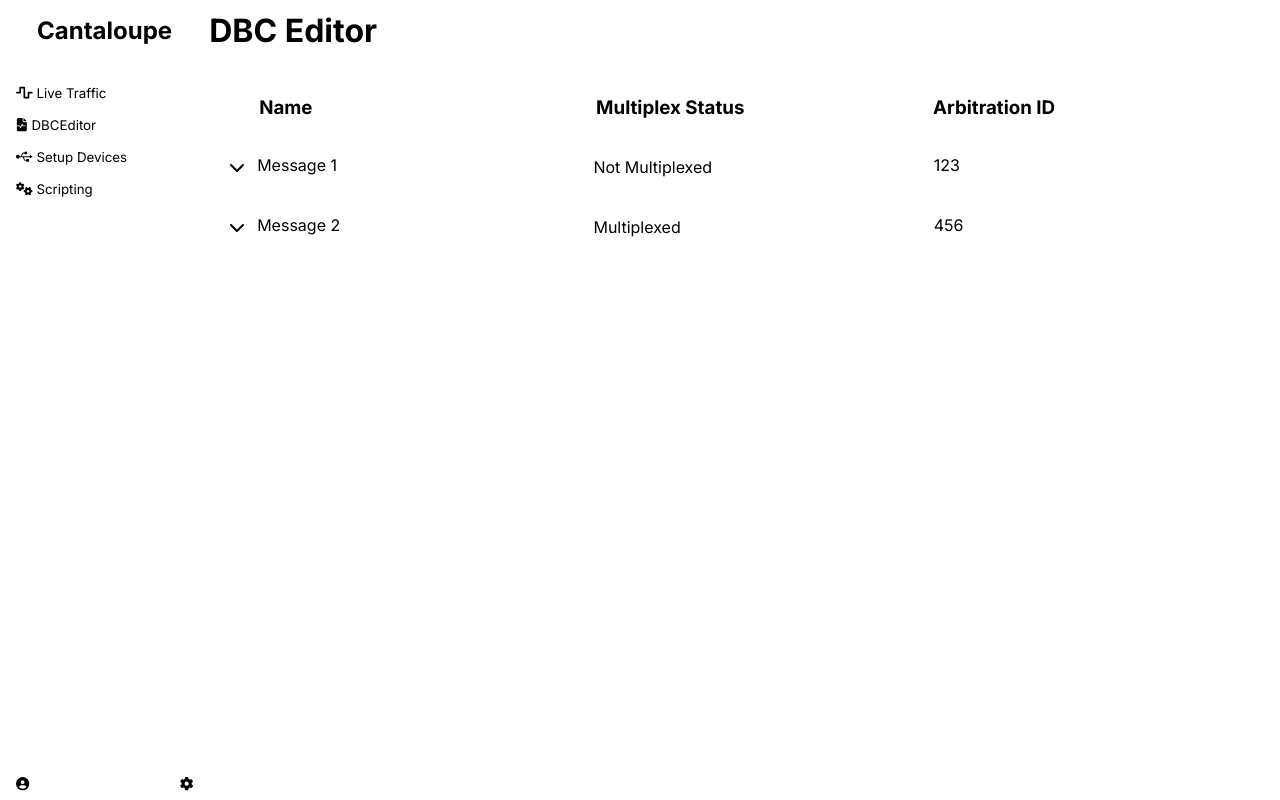
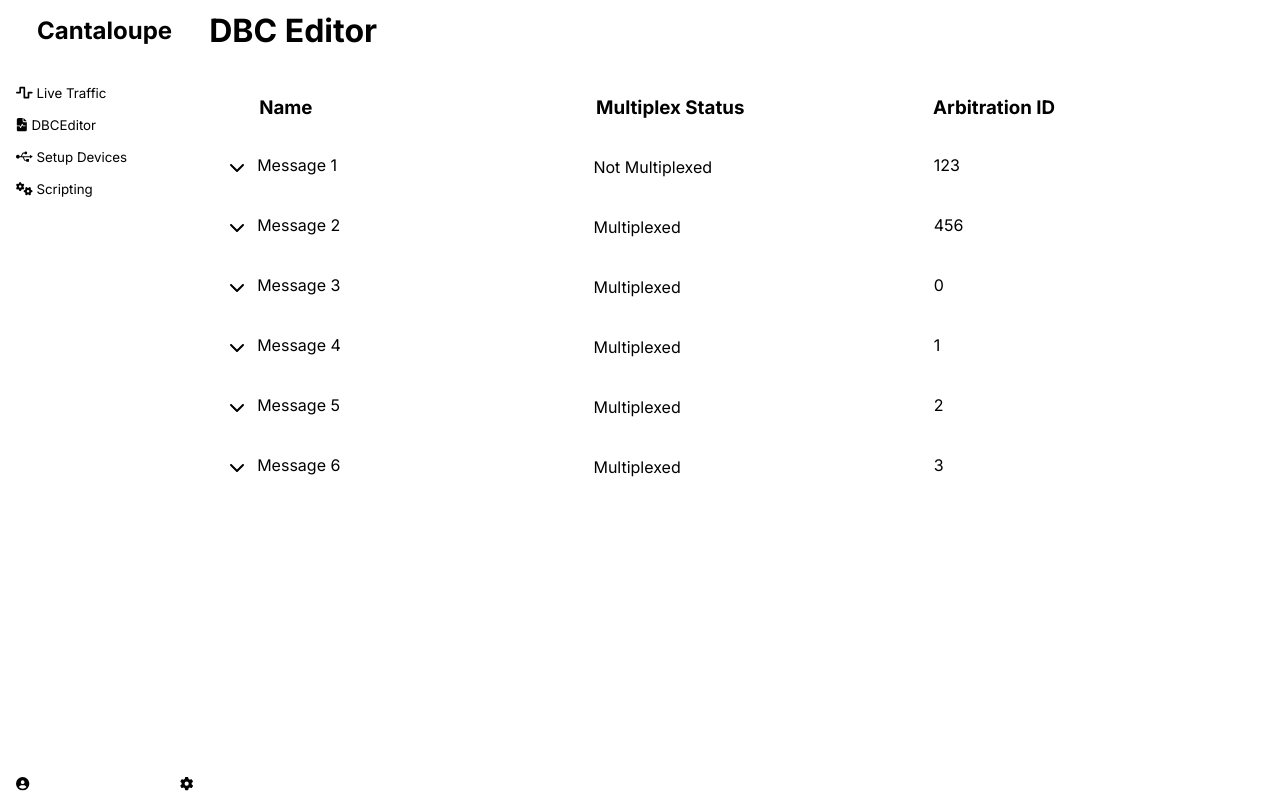
Before and after one commit to ArKade523/Cantaloupe, a React (Vite) app: page / in a window 1280 px wide. Built offline with nearby package versions, Linux system fonts and the light colour scheme.

Commit message:
Added message selection (working on copy/paste)

```diff
--- a/src/App.css
+++ b/src/App.css
@@ -65,6 +65,10 @@
     flex-direction: column;
     width: 100%;
 }
+.message-item.selected {
+    background-color: var(--secondary);
+    border: 1px solid var(--primary);
+}
 
 .message-table-label {
     background-color: var(--background-accent);
--- a/src/app/dbcgen/DBCEditor.tsx
+++ b/src/app/dbcgen/DBCEditor.tsx
@@ -10,6 +10,10 @@ const initialMessages: Message[] = [
         { name: 'Signal 2', start_bit: 8, size: 8, endianess: 'big', is_signed: false, factor: 1, offset: 0, min: 0, max: 255 },
     ] },
     { name: 'Message 2', multiplexed: true, arb_id: 456, signals: [] },
+    { name: 'Message 3', multiplexed: true, arb_id: 0, signals: [] },
+    { name: 'Message 4', multiplexed: true, arb_id: 1, signals: [] },
+    { name: 'Message 5', multiplexed: true, arb_id: 2, signals: [] },
+    { name: 'Message 6', multiplexed: true, arb_id: 3, signals: [] },
 ];
 
 function DBCEditor() {
@@ -17,10 +21,15 @@ function DBCEditor() {
         initialMessages.map(message => {
             return {
                 message,
-                toggled: false
+                toggled: false,
+                selected: false
             } as MessageWrapper
         })
     )
+
+    const [selectedMessages, setSelectedMessages] = useState<number[]>([]);
+    const [lastSelectedIndex, setLastSelectedIndex] = useState<number | null>(null);
+    const [clipboard, setClipboard] = useState<MessageWrapper[]>([]);
 
     const setMessageWrapper = (index: number, newMessageWrapper: MessageWrapper) => {
         setMessageWrappers(prevWrappers =>
@@ -37,6 +46,52 @@ function DBCEditor() {
 
         setMessageWrappers(updatedMessages)
     }
+
+    const handleSelect = (index: number, event: React.MouseEvent) => {
+        setMessageWrappers((prevWrappers) => {
+            let newWrappers = [...prevWrappers];
+
+            if (event.metaKey || event.ctrlKey) {
+                newWrappers[index].selected = !newWrappers[index].selected;
+            } else if (event.shiftKey && lastSelectedIndex !== null) {
+                // Select range
+                const range = [lastSelectedIndex, index].sort((a, b) => a - b);
+                for (let i = range[0]; i <= range[1]; i++) {
+                    newWrappers[i].selected = true;
+                }
+            } else {
+                newWrappers = newWrappers.map((wrapper, i) => ({
+                    ...wrapper,
+                    selected: i === index,
+                }));
+            }
+
+            setLastSelectedIndex(index);
+            return newWrappers;
+        });
+    };
+
+    useEffect(() => {
+        window.addEventListener('keydown', handleKeyDown);
+        return () => window.removeEventListener('keydown', handleKeyDown);
+    }, [selectedMessages, clipboard]);
+
+    const handleKeyDown = (event: KeyboardEvent) => {
+        if ((event.metaKey || event.ctrlKey) && event.key === 'c') {
+            // Copy selected messages
+            const copiedMessages = selectedMessages.map(i => messageWrappers[i]);
+            setClipboard(copiedMessages);
+        } else if ((event.metaKey || event.ctrlKey) && event.key === 'v') {
+            // Paste messages
+            setMessageWrappers(prev => [...prev, ...clipboard]);
+        } else if ((event.metaKey || event.ctrlKey) && event.key === 'a') {
+            // Select all messages
+            setMessageWrappers(prev => prev.map(wrapper => ({ ...wrapper, selected: true })));
+        } else if (event.key === 'Escape') {
+            // Deselect all messages
+            setMessageWrappers(prev => prev.map(wrapper => ({ ...wrapper, selected: false })));
+        }
+    };
 
     return (
         <div className="inner-application">
@@ -61,6 +116,7 @@ function DBCEditor() {
                                                 ref={provided.innerRef}
                                                 {...provided.draggableProps}
                                                 {...provided.dragHandleProps}
+                                                onClick={(e) => handleSelect(index, e)}
                                             >
                                                 <MessageItem
                                                     key={messageWrapper.message.arb_id}
--- a/src/app/dbcgen/MessageItem.tsx
+++ b/src/app/dbcgen/MessageItem.tsx
@@ -16,11 +16,12 @@ function MessageItem(
     const handleToggle = () => {
         setMessageWrapper({
             message: messageWrapper.message,
-            toggled: !messageWrapper.toggled
+            toggled: !messageWrapper.toggled,
+            selected: messageWrapper.selected
         });
     };
     return (
-        <div className="message-item">
+        <div className={`message-item ${messageWrapper.selected ? 'selected' : ''}`}>
             <div className="message-details">
                 <FontAwesomeIcon
                     icon={faChevronDown}
@@ -32,7 +33,8 @@ function MessageItem(
                         onChange={e =>
                         setMessageWrapper({
                             message: { ...messageWrapper.message, name: e.target.value },
-                            toggled: messageWrapper.toggled
+                            toggled: messageWrapper.toggled,
+                            selected: messageWrapper.selected
                         })
                     }>
                         {messageWrapper.message.name}
@@ -44,7 +46,8 @@ function MessageItem(
                         onChange={e =>
                         setMessageWrapper({
                             message: { ...messageWrapper.message, arb_id: parseInt(e.target.value) }, // TODO: Add validation, error handling
-                            toggled: messageWrapper.toggled
+                            toggled: messageWrapper.toggled,
+                            selected: messageWrapper.selected
                         })
                     }>
                         {messageWrapper.message.arb_id}
--- a/src/types/Message.ts
+++ b/src/types/Message.ts
@@ -10,4 +10,5 @@ export type Message = {
 export type MessageWrapper = {
     message: Message;
     toggled: boolean;
+    selected: boolean;
 }
```
